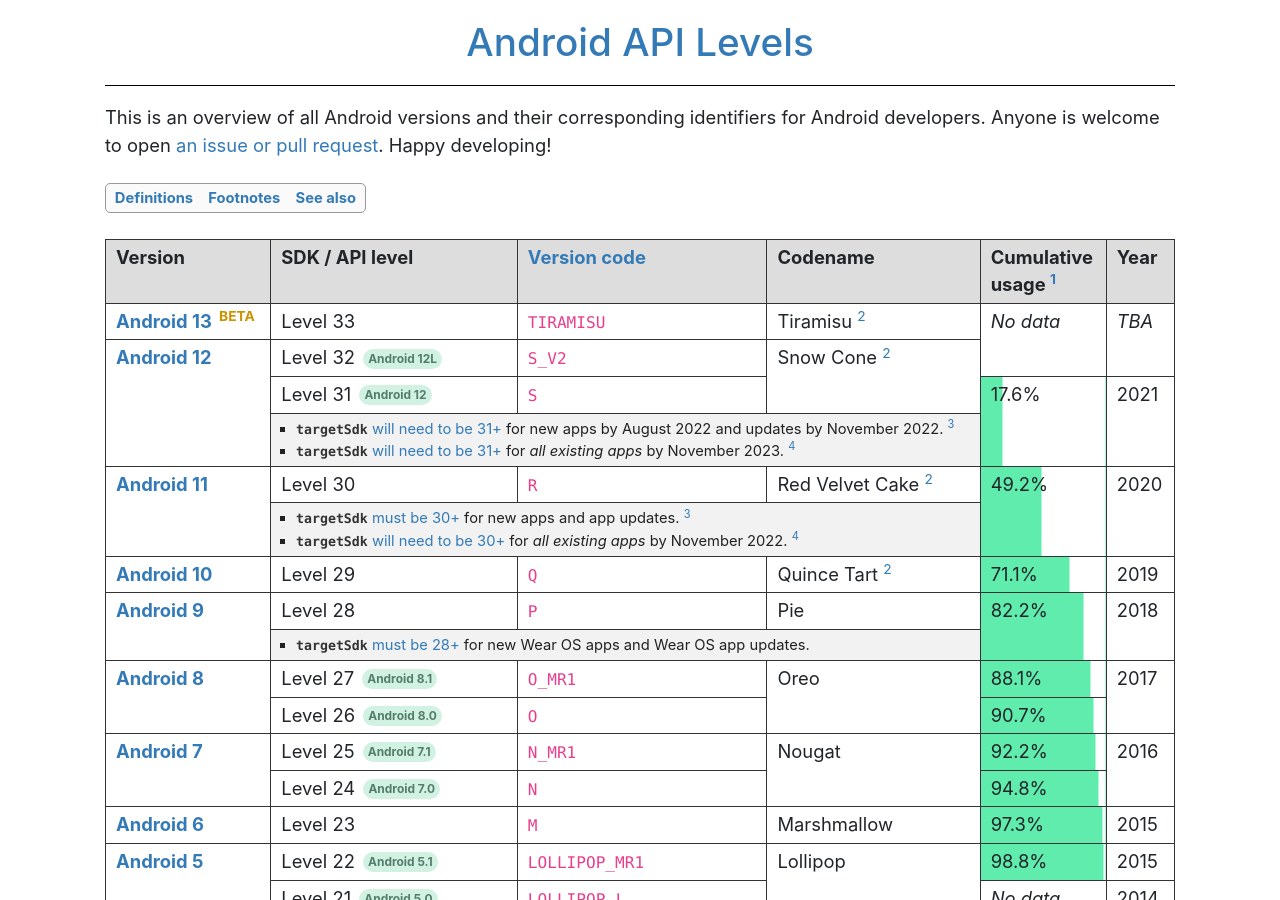
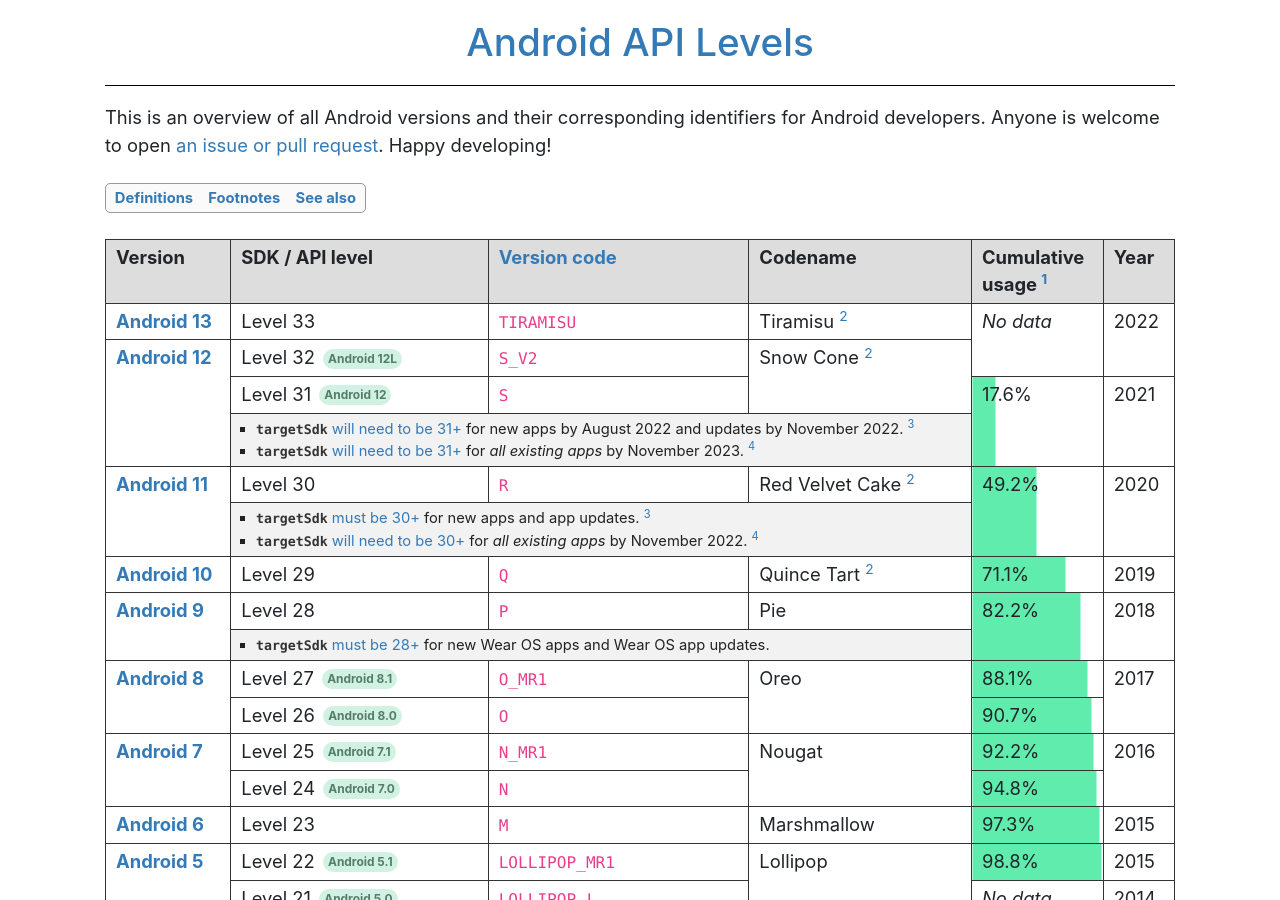
Before and after one commit to ebelinski/apilevels, a Jekyll site: the page built from index.md, in a window 1280 px wide and 900 px high. Built offline with Jekyll 4.4.1, drawn with Linux system fonts in a browser that asks for light colours; comment, search, counter and statistics services are not loaded.

Commit message:
Updated to reflect Android 13 release.

```diff
--- a/index.md
+++ b/index.md
@@ -26,7 +26,6 @@
   <tr>
     <td>
       <b><a href="https://developer.android.com/about/versions/13">Android 13</a></b>
-      <sup class="beta">BETA</sup>
     </td>
     <td>Level 33</td>
     <td><code>TIRAMISU</code></td>
@@ -35,7 +34,7 @@
       <sup id="fnref:2"><a href="#fn:2" class="footnote">2</a></sup>
     </td>
     <td rowspan="2"><i>No data</i></td>
-    <td rowspan="2"><i>TBA</i></td>
+    <td rowspan="2">2022</td>
   </tr>
   <tr>
     <td rowspan="3">
```
